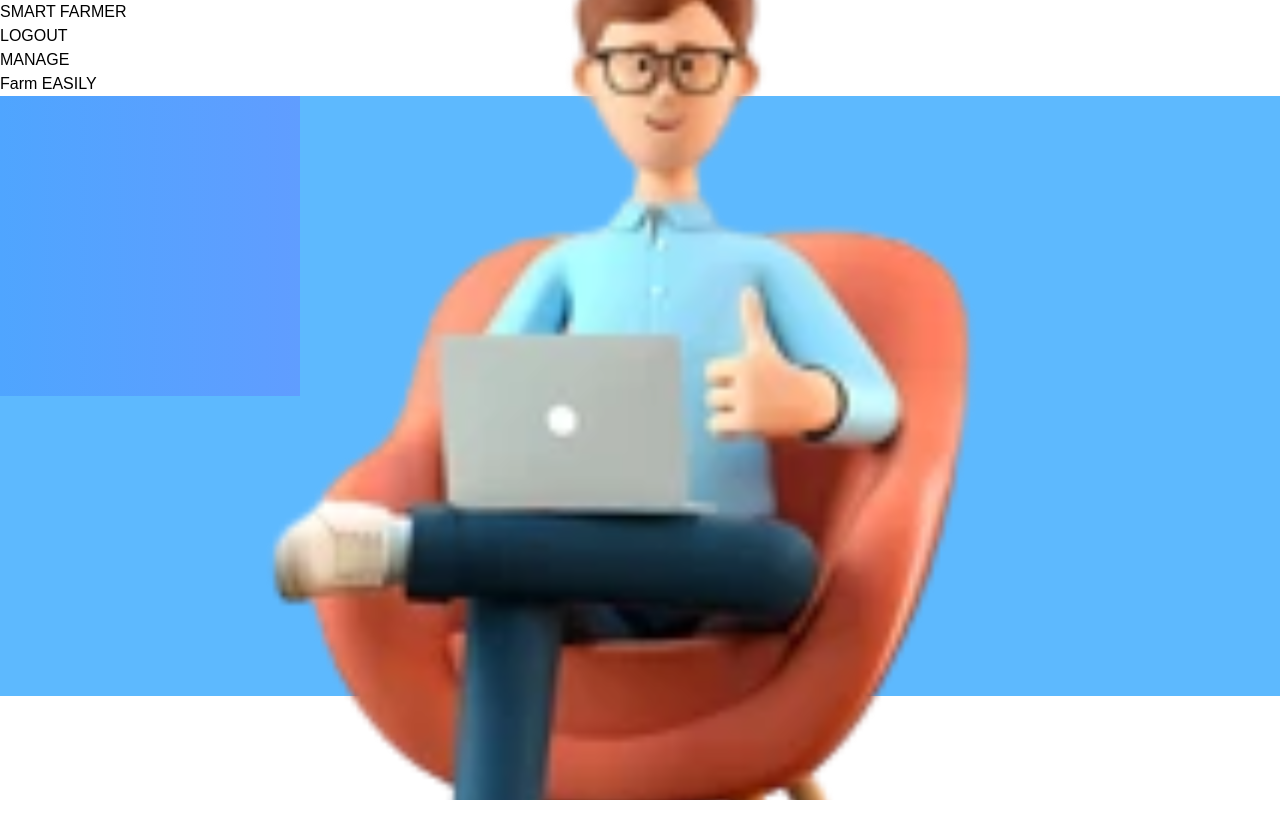
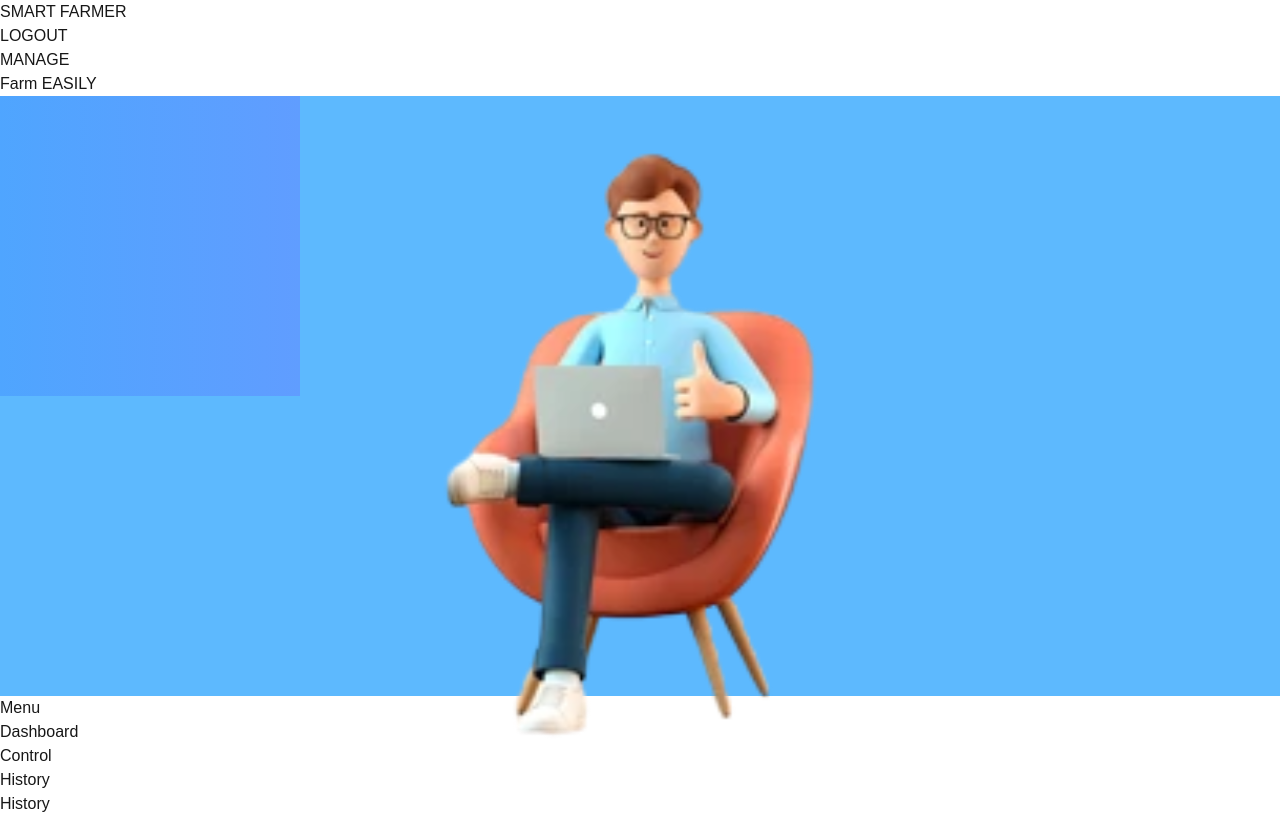
Before and after one commit to Jason-SV/embedded-project, a Next.js app in the folder frontend/: page /history in a window 1280 px wide. Before the commit this address had no page. Shown: the top 814 px of the page. Built offline with nearby package versions, Linux system fonts and the light colour scheme.

Commit message:
create menu bar for navigating

```diff
--- /dev/null
+++ b/frontend/src/app/history/page.tsx
@@ -0,0 +1,10 @@
+const History = () => {
+    return (
+      <div className="flex flex-col items-center justify-center py-8">
+        <h1 className="text-3xl font-bold">History</h1>
+        {/* Dashboard Content Real time data */}
+      </div>
+    );
+  };
+
+export default History;
--- a/frontend/src/app/layout.tsx
+++ b/frontend/src/app/layout.tsx
@@ -2,7 +2,7 @@ import type { Metadata } from "next";
 import localFont from "next/font/local";
 import "./globals.css";
 import React from "react";
-import Menu from "@/components/Menu";
+import { Menu } from "@/components/Menu";
 import Banner from "@/components/Banner";
 
 const geistSans = localFont({
@@ -28,9 +28,12 @@ export default async function RootLayout({
   return (
     <html lang="en">
       <body > {/*  className={`${geistSans.variable} ${geistMono.variable} antialiased`} */}
-        <div className="flex-grow pt-10 px-6 sm:p-8 lg:p-12">
-            <Banner message="SMART FARMER" backgroundColor="#5DB9FE" />
-            {children}
+        <div className="px-6 sm:p-8 lg:p-12 py-2">
+          <div className="max-w-[430px] mx-auto">
+              <Banner message="SMART FARMER" backgroundColor="#5DB9FE" />
+              < Menu />
+              {children}
+          </div>
         </div>
       </body>
     </html>
--- a/frontend/src/components/Banner.tsx
+++ b/frontend/src/components/Banner.tsx
@@ -9,7 +9,7 @@ interface BannerProps {
 const Banner: React.FC<BannerProps> = ({ message, backgroundColor }) => {
   return (
     <div className='overflow-visible'>
-        <div className='flex space justify-between text-xl font-bold	'>
+        <div className='flex space justify-between text-xl font-bold'>
             <h1>SMART FARMER</h1>
             <h1>LOGOUT</h1>
         </div>
@@ -22,9 +22,9 @@ const Banner: React.FC<BannerProps> = ({ message, backgroundColor }) => {
                     <Image
                         src="/jason.svg"
                         alt="json picture"
-                        width={0} // Set the width of the image
-                        height={0} // Set the height of the image
-                        objectFit="cover"
+                        width={0}
+                        height={0}
+                        objectFit="contain"
                         layout="fill"
                     />
                 </div>
@@ -51,8 +51,6 @@ const Banner: React.FC<BannerProps> = ({ message, backgroundColor }) => {
                         </div>
                 </div>
             </div>
-
-
         </div>
     </div>
   )
--- a/frontend/src/components/Menu.tsx
+++ b/frontend/src/components/Menu.tsx
@@ -3,34 +3,33 @@
 import Link from 'next/link';
 import { usePathname } from 'next/navigation';
 
-const Menu: React.FC = () => {
+export function Menu() {
   const pathname = usePathname();
 
   const routes = [
-    { name: 'Home', path: '/' },
     { name: 'Dashboard', path: '/dashboard' },
-    { name: 'Log', path: '/log' }
+    { name: 'Control', path: '/control' },
+    { name: 'History', path: '/history' }
   ];
 
   return (
-    <div className="fixed bottom-0 left-0 right-0 bg-white p-4 rounded-t-3xl shadow-xl">
-      <div className="flex justify-around items-center">
+    <div className="mt-1">
+        <h1 className="text-2xl font-bold mx-2">Menu</h1>
+        <div className="flex flex-wrap w-full">
             {routes.map((route) => (
-          <Link key={route.path} href={route.path}>
-            <a
-              className={`text-4xl pb-9 mt-4 mb-4 transition duration-200 transform ${
+            <Link key={route.path} href={route.path} className='flex-1'>
+                <div
+                className={`text-bold text-center rounded-2xl shadow-[0_20px_80px_0_rgba(0,0,0,0.3)] px-4 py-0.5 m-2 transition duration-200 transform ${
                     pathname === route.path
-                  ? 'text-blue-500 border-b-2 border-blue-500'
-                  : 'text-gray-600 hover:text-blue-500'
+                    ? 'text-white bg-blue-500'
+                    : 'text-black hover:text-blue-500 bg-white'
                 }`}
                 >
                 {route.name}
-            </a>
+                </div>
             </Link>
             ))}
         </div>
     </div>
   );
-};
-
-export default Menu;
+}
```
Also changed, not shown: frontend/src/app/control/page.tsx (added, +10 -0 lines). Lines whose indentation alone changed are shown as unchanged.
